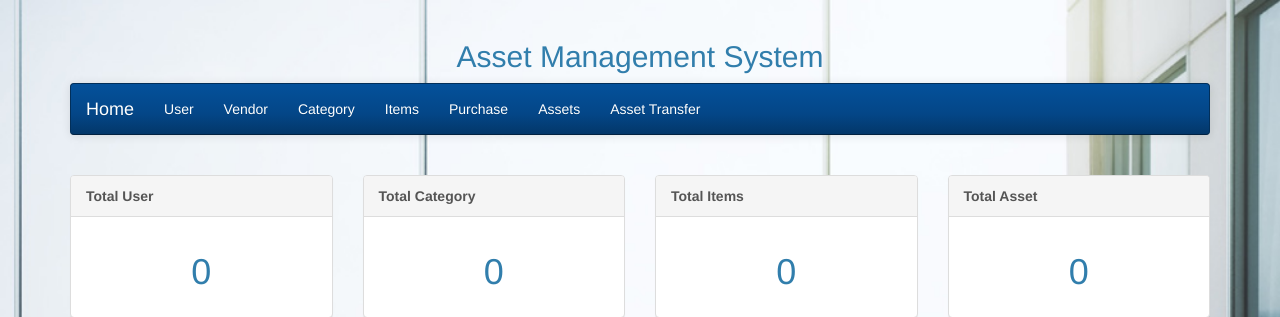
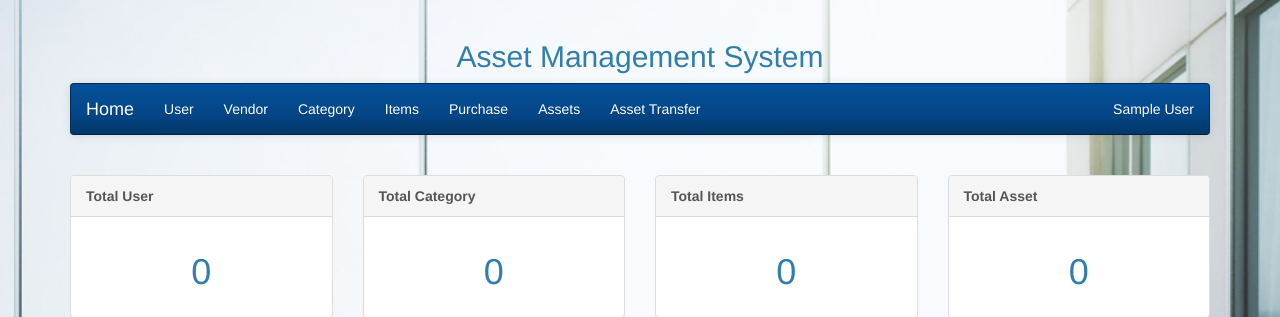
Before and after one commit to Gagana004/AssetManagementSystem, a PHP site: page / in a window 1280 px wide. Shown: the top 317 px of the page. Run offline with PHP 8.4, Linux system fonts and the light colour scheme; the visitor is signed in with stand-in values (Sample User, id 1); data that the repository does not hold is empty.

Commit message:
session handling

```diff
--- a/header.php
+++ b/header.php
@@ -54,6 +54,7 @@
 					</ul>
 					<ul class="nav navbar-nav navbar-right">
 						<li class="dropdown">
+							<a href="#" class="dropdown-toggle" data-toggle="dropdown"><span class="label label-pill label-danger count"></span> <?php echo $_SESSION["fname"]; ?></a>
 							<ul class="dropdown-menu">
 								<li><a href="profile.php">Profile</a></li>
 								<li><a href="logout.php">Logout</a></li>
```
